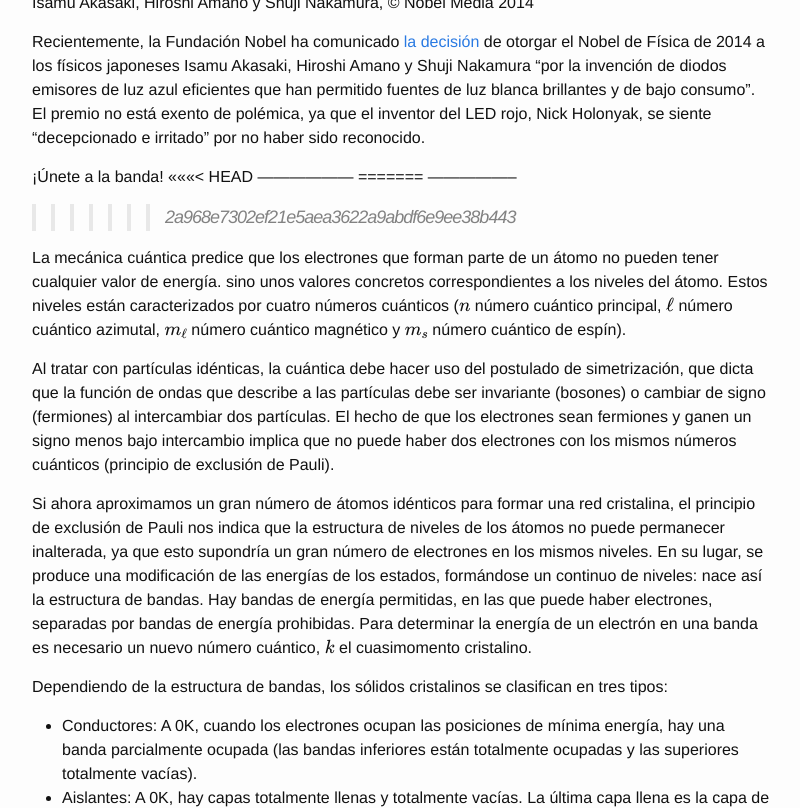
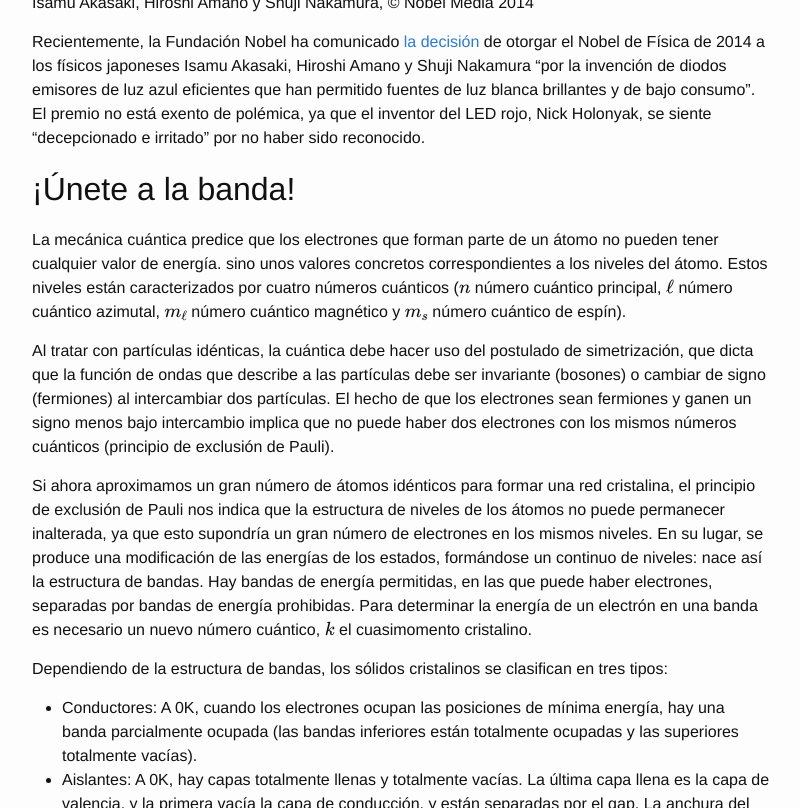
Before and after one commit to jorgealda/jorgealda.github.io, a Jekyll site: the page built from _posts/bosoneando/2014-10-11-luces_colores_pasaremos_bien.markdown, in a window 1280 px wide and 900 px high, scrolled down 476 px, cut to the strip 92-900 px from the top of the window. Shown: the whole strip, without its empty margins (238-1038 px from the left). Built offline with Jekyll 4.4.1, drawn with Linux system fonts in a browser that asks for light colours; formulas are drawn with MathJax 3.

Commit message:
Nueva entrada

```diff
--- a/_posts/bosoneando/2014-10-11-luces_colores_pasaremos_bien.markdown
+++ b/_posts/bosoneando/2014-10-11-luces_colores_pasaremos_bien.markdown
@@ -16,11 +16,7 @@ Recientemente, la Fundación Nobel ha comunicado [la decisión](http://www.nobel
 
 
 ¡Únete a la banda!
-<<<<<<< HEAD
 ------------------
-=======
------------------
->>>>>>> 2a968e7302ef21e5aea3622a9abdf6e9ee38b443
 
 La mecánica cuántica predice que los electrones que forman parte de un átomo no pueden tener cualquier valor de energía. sino unos valores concretos correspondientes a los niveles del átomo. Estos niveles están caracterizados por cuatro números cuánticos ($$n$$ número cuántico principal, $$\ell$$ número cuántico azimutal, $$m_\ell$$ número cuántico magnético y $$m_s$$ número cuántico de espín).
 
```
